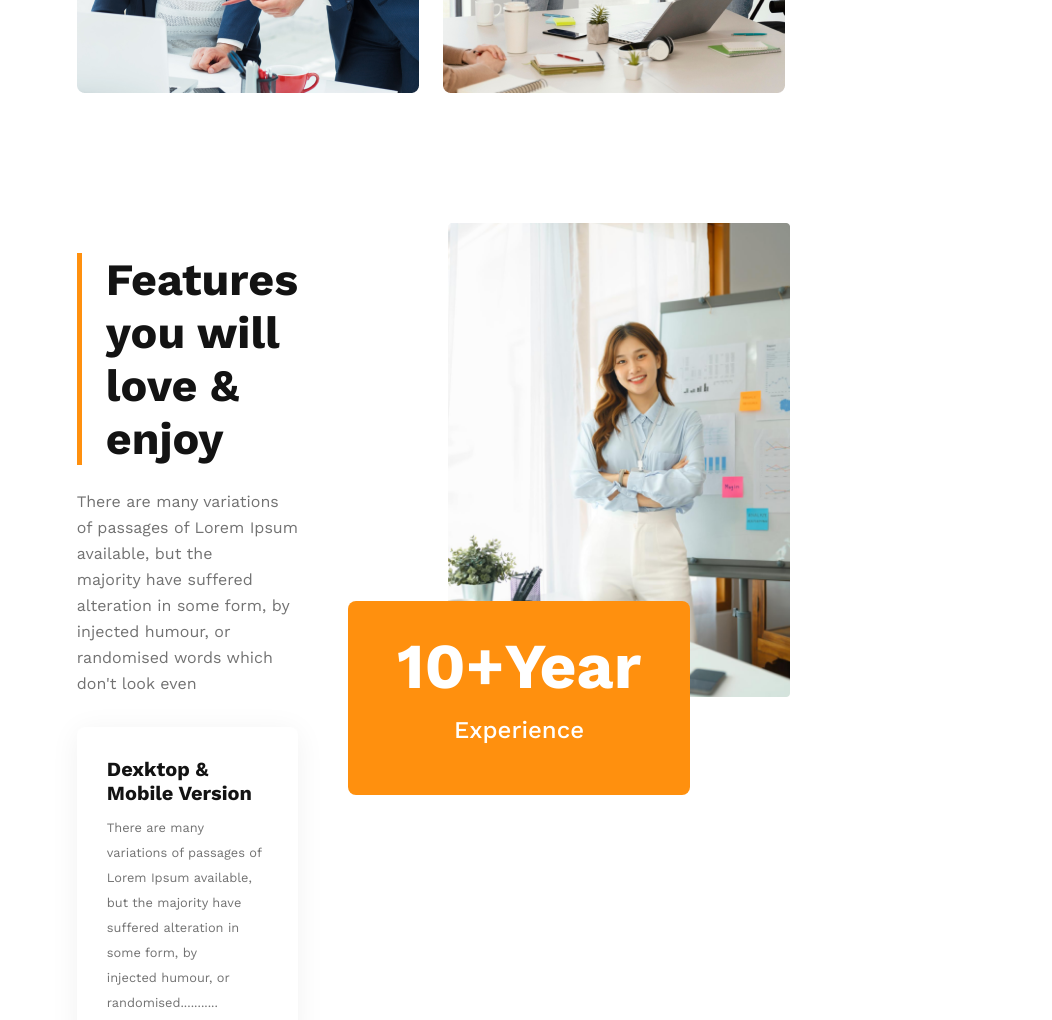
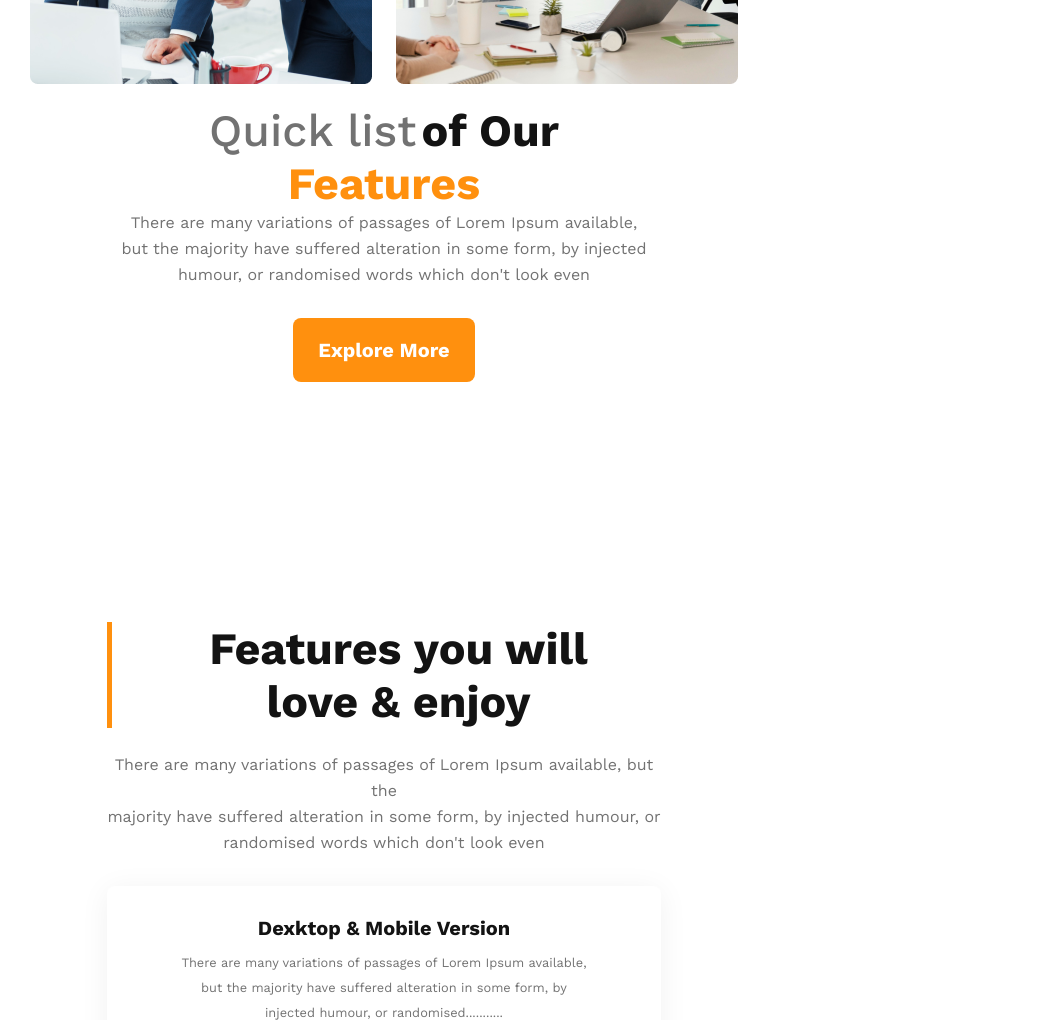
Before and after one commit to toufikahamed01/g3-architects-resources, a plain HTML site: page index.html in a window 768 px wide. Shown: the part 1780-2800 px from the top of the page, 1052 px wide, since content can reach past the window. Drawn offline with nearby package versions, Linux system fonts and the light colour scheme.

Commit message:
added responsive for tab device

```diff
--- a/responsive.css
+++ b/responsive.css
@@ -48,3 +48,30 @@
         margin: 0 auto;
     }
 }
+
+@media screen and (min-width:576px) and (max-width:992px) {
+    .nav-container, .teams-container,
+    .features-container, .fact-cards-container,
+    .sponsors-container{
+        flex-direction: column;
+        gap: 20px;
+    }
+    .header{
+        text-align: center;
+    }
+    .teams-content{
+        text-align: center;
+        margin-left: 0;
+    }
+    .features-cards-container{
+        margin-right: 0px;
+        padding: 30px;
+        text-align: center;
+    }
+    .some-fact-title{
+        text-align: center;
+    }
+    .some-fact-content{
+        text-align: center;
+    }
+}
--- a/style.css
+++ b/style.css
@@ -259,6 +259,3 @@ main{
     font-weight: 400;
     padding: 40px 0px;
 }
-.hide{
-    display: none;
-}
```
